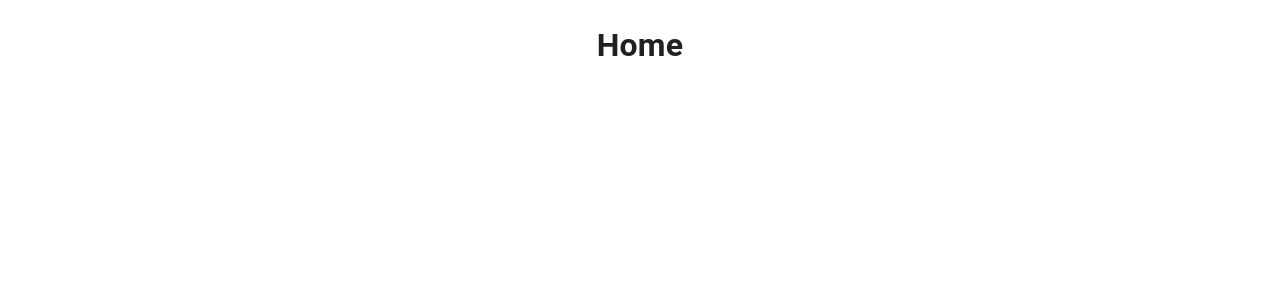
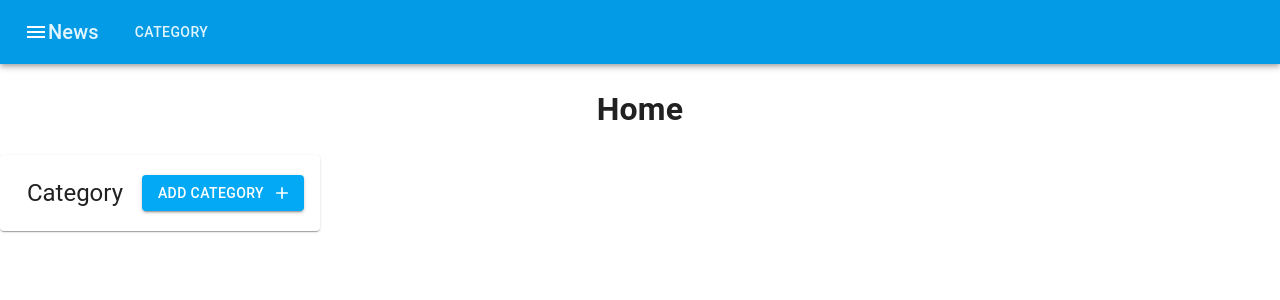
Before and after one commit to ayahosnym/ecommerce_admin, a React (Create React App) app: page /Category in a window 1280 px wide. Before the commit this address had no page. Shown: the top 300 px of the page. Built offline with nearby package versions, Linux system fonts and the light colour scheme.

Commit message:
Category UI

```diff
--- a/src/App.js
+++ b/src/App.js
@@ -8,18 +8,21 @@ import Login from './components/login';
 import Signup from './components/signup';
 import AdminProfile from './components/adminProfile/adminProfile';
 import Products from "./components/products/productsList";
+import Categories from './components/categories/categoriesList';
+import Navbar from './components/NavBar/NavBar';
 
 
 function App() {
   return (
     <div className="App">
+    <Navbar />
       <CssBaseline />
       <h1>Home</h1>
       <Routes>
         <Route path="/login" element={<Login />} />
         <Route path="/signup" element={<Signup />} />
         <Route path="/products" element={<Products />} />
-        <Route path="/profile" element={<AdminProfile />} />
+        <Route path="/Category" element={<Categories />} />
       </Routes>
     </div>
   );
--- /dev/null
+++ b/src/components/NavBar/NavBar.js
@@ -0,0 +1,31 @@
+
+import React from 'react';
+import { AppBar,Box ,Button, Toolbar, Typography } from '@mui/material';
+import { IconButton } from '@mui/material';
+import { Link } from 'react-router-dom';
+import { lightBlue } from '@mui/material/colors';
+import MenuIcon from '@mui/icons-material/Menu';
+
+function Navbar(){
+    return (
+        <Box >
+        <AppBar position="static" sx={{   bgcolor:lightBlue[600] }}>
+          <Toolbar>
+            <IconButton
+              size="large"
+              edge="start"
+              color="inherit"
+              aria-label="menu"
+              sx={{ mr: 2 }}>
+            <MenuIcon />
+            <Typography variant="h6" component="div" sx={{ color:lightBlue[50]  }}>
+              News
+            </Typography>
+            </IconButton>
+        <Link to="Category"><Button  sx={{color:lightBlue[50]  }}>Category</Button></Link>
+          </Toolbar>
+        </AppBar>
+      </Box>
+    )
+}
+export default Navbar;
--- a/src/components/categories/categoriesList.js
+++ b/src/components/categories/categoriesList.js
@@ -0,0 +1,27 @@
+import { AddOutlined } from "@mui/icons-material";
+import { Box, Button, Card, CardHeader, Icon, IconButton } from "@mui/material";
+import React from 'react';
+import { lightBlue} from '@mui/material/colors';
+
+
+function Categories() {
+    return (
+        <Box sx={{ width: '25%' }}>
+            <Card>
+
+                <CardHeader
+                    action={
+                        <IconButton>
+                        <Button variant="contained"  sx={{ bgcolor: lightBlue[500] }} endIcon={<AddOutlined />}>Add Category</Button>
+                        </IconButton>
+                    }
+                    title="Category"
+                />
+            </Card>
+        </Box>
+
+
+
+    )
+};
+export default Categories;
```
